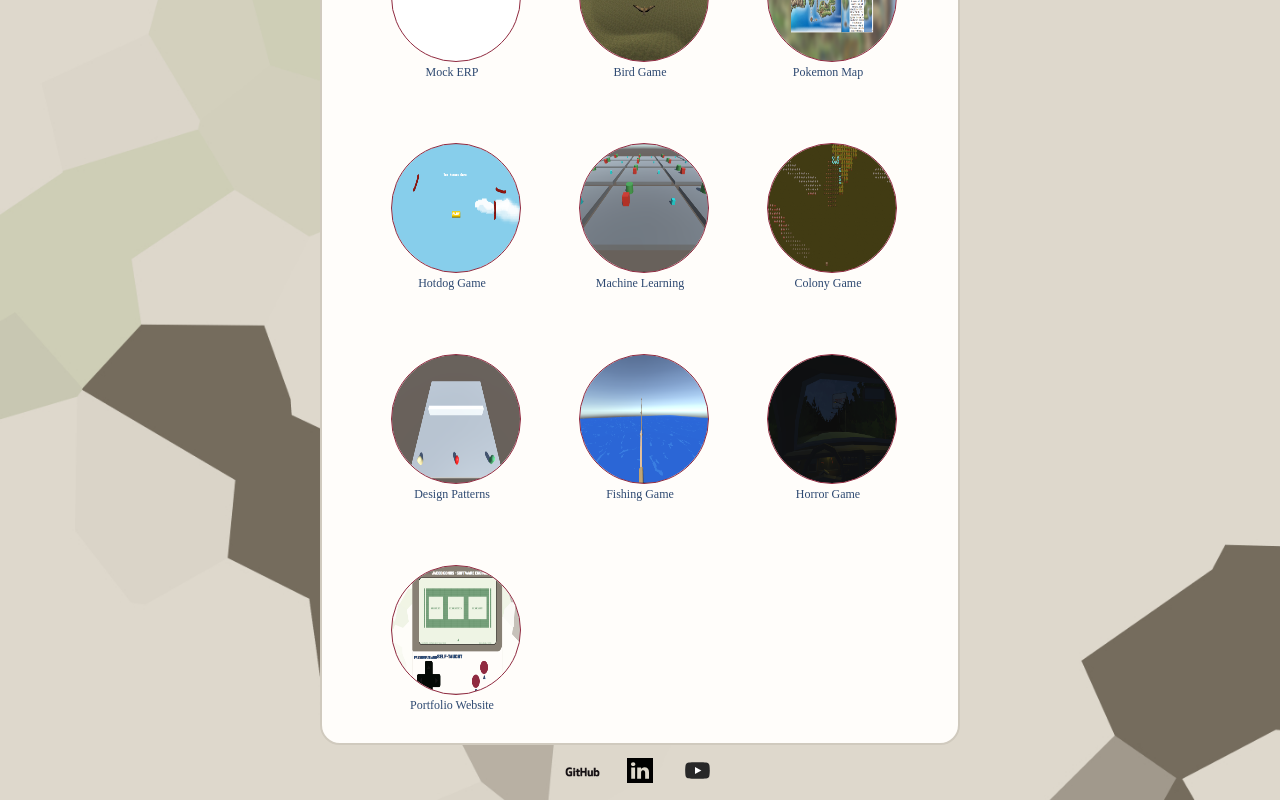
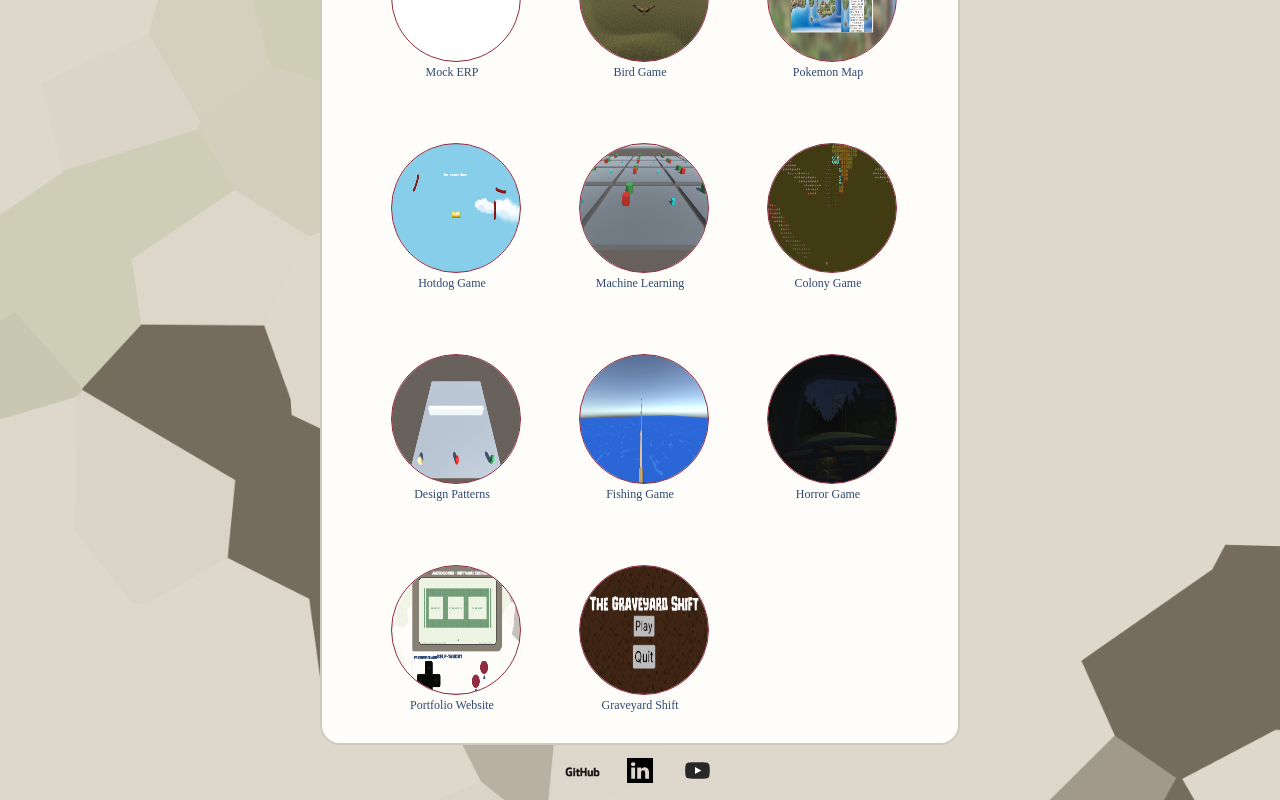
Before and after one commit to JAG240/Portfolio, a React (Create React App) app: page /projects in a window 1280 px wide. Shown: the part 470-1270 px from the top of the page. Built offline with nearby package versions, Linux system fonts and the light colour scheme; a web font is replaced by a local one.

Commit message:
Added New Project
Finished game jam and wanted to link to my porfolio.

```diff
--- a/src/ProjectsContext.js
+++ b/src/ProjectsContext.js
@@ -176,6 +176,28 @@ export const ProjectsProvider = props => {
                 }
             ]
         },
+        {
+            id: 11,
+            name: "Graveyard Shift",
+            summary: "To better test my abilty to assign and stick to scopes, I signed up for a mini game jam. This game jam was approximately 48 hours long and I wanted to release a game that was playable. In order to complete this project within this timeframe it was a requirement that I define a small scope and not allow myself to hang onto perfection in any areas. This project helped me understand that often times in my projects I would spend too much time ensuring that everything was working perfectly rather than working to finsih the project. With this experience under my belt, I am excited to transition this knowledge to my other projects.",
+            thumbnail: "graveyard_shift.png",
+            gif: "graveyard_shift.gif",
+            usedTech: ["Unity Game Engine","C#", "WebGL","Itch.io"],
+            links: [
+                {
+                    name: "Github Repository",
+                    src: "https://github.com/JAG240/The-Graveyard-Shift"
+                },
+                {
+                    name: "Play the game here",
+                    src: "https://yippika.itch.io/the-graveyard-shift"
+                },
+                {
+                    name: "Game Jam Page",
+                    src: "https://itch.io/jam/mini-jame-gam-15"
+                }
+            ]
+        },
     ]);
     return (
         <ProjectsContext.Provider value={[projects, setProjects]}>
```
Also changed, not shown: public/thumbnails/graveyard_shift.png (added), 1 other file (tests, documents, lock files or other folders).
